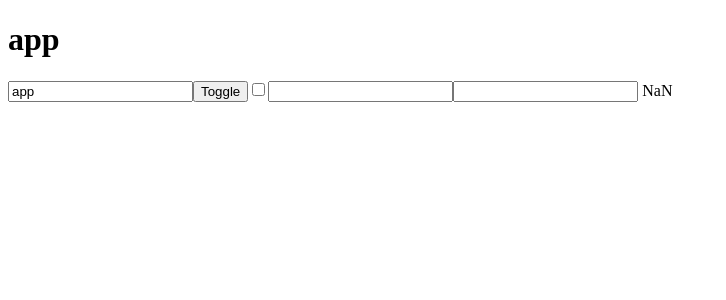
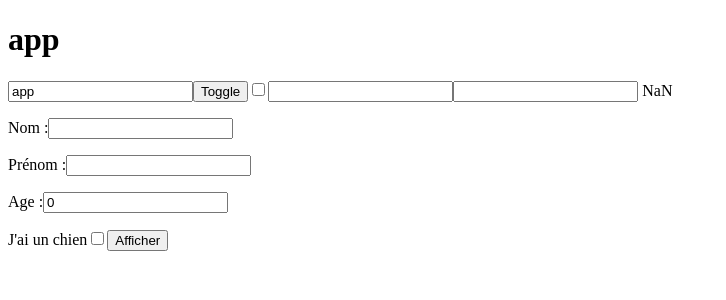
Before and after one commit to simplon-lyon/promo3-ng-learning, an Angular app: page / in a window 1280 px wide. Shown: the top 300 px of the page, without its empty margins (0-726 px from the left). Built offline with nearby package versions, Linux system fonts and the light colour scheme.

Commit message:
corrected template exercice

```diff
--- a/src/app/template/template.component.html
+++ b/src/app/template/template.component.html
@@ -11,9 +11,7 @@ Certain attributs angular comme le ngModel font transiter
 les valeurs de la vue vers le component et inversement
 simultanement, elles sont indiquées entre crochets et
 parenthèses [()], banana in a box -->
-<input type="text"
-      [(ngModel)]="title"
-      [hidden]="inputShown">
+<input type="text" [(ngModel)]="title" [hidden]="inputShown">
 
 <!-- en utilisant le [hidden] qui attend une variable
 de type boolean, faire en sorte que l'input soit
@@ -25,5 +23,31 @@ number et indiqué en dessous le résultat de l'addition
 de ces deux input -->
 
 <input type="number" [(ngModel)]="a">
-<input type="number" [(ngModel)]="b">
-{{a+b}}
+<input type="number" [(ngModel)]="b"> {{a+b}}
+
+<p>
+    <label>Nom :</label>
+    <input type="text" [(ngModel)]="personne.nom">
+</p>
+<p>
+    <label>Prénom :</label>
+    <input type="text" [(ngModel)]="personne.prenom">
+</p>
+<p>
+    <label>Age :</label>
+    <input type="number" [(ngModel)]="personne.age">
+</p>
+<label>J'ai un chien</label>
+<input type="checkbox" [(ngModel)]="chienForm">
+
+<section [hidden]="!chienForm">
+    <p>
+        <label>Nom du Chien :</label>
+        <input type="text" [(ngModel)]="personne.chien.nom">
+    </p>
+    <p>
+        <label>Race du Chien :</label>
+        <input type="text" [(ngModel)]="personne.chien.race">
+    </p>
+</section>
+<button (click)="afficher()">Afficher</button>
--- a/src/app/template/template.component.ts
+++ b/src/app/template/template.component.ts
@@ -14,6 +14,16 @@ import {Component} from '@angular/core';
 export class TemplateComponent {
     title = 'app';
     inputShown:boolean = false;
+    personne = {
+        nom: '',
+        prenom: '',
+        age:0,
+        chien: {}
+    };
+
+    afficher() {
+        console.log(this.personne);
+    }
 
     methode() {
       this.title = 'autre chose';
```
